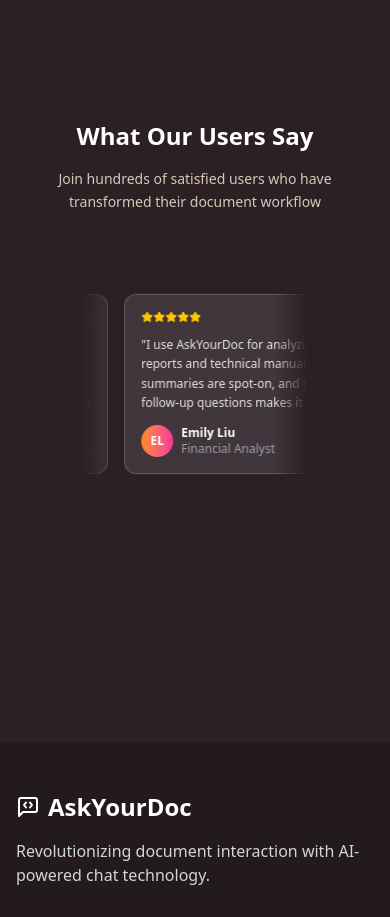
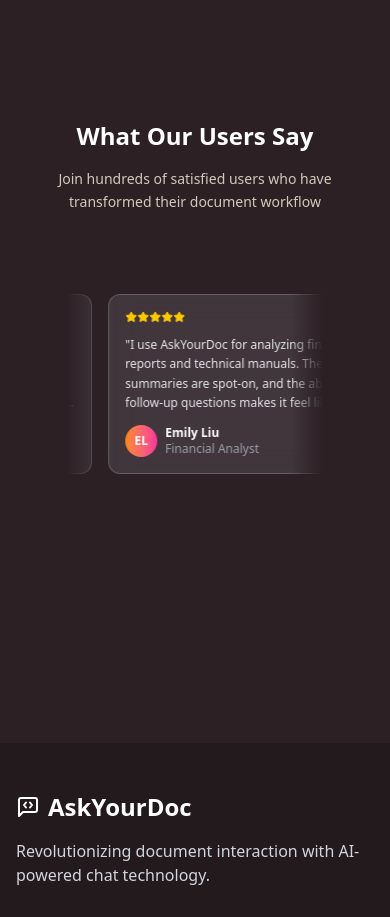
Before and after one commit to Aarushi-bhatia/StudyLM, a React (Vite) app in the folder frontend/: page / in a window 390 px wide. Shown: the part 3800-4717 px from the top of the page. Built offline with nearby package versions, Linux system fonts and the light colour scheme.

Commit message:
carousal width

```diff
--- a/frontend/src/HomeComponents/Reviews.jsx
+++ b/frontend/src/HomeComponents/Reviews.jsx
@@ -7,7 +7,7 @@
       id="reviews"
       className="min-h-screen flex items-center justify-center text-white py-12 sm:py-16 lg:py-20"
     >
-      <div className="max-w-sm  sm:max-w-7xl mx-auto px-4 sm:px-6 lg:px-8 relative z-10">
+      <div className="max-w-sm  sm:max-w-7xl mx-auto px-0 sm:px-6 lg:px-8 relative z-10">
         <div>
           <div className="text-center mb-8 sm:mb-4 lg:mb-6">
             <h2 className="text-2xl sm:text-3xl lg:text-4xl xl:text-5xl font-bold mb-4 sm:mb-6">
```
